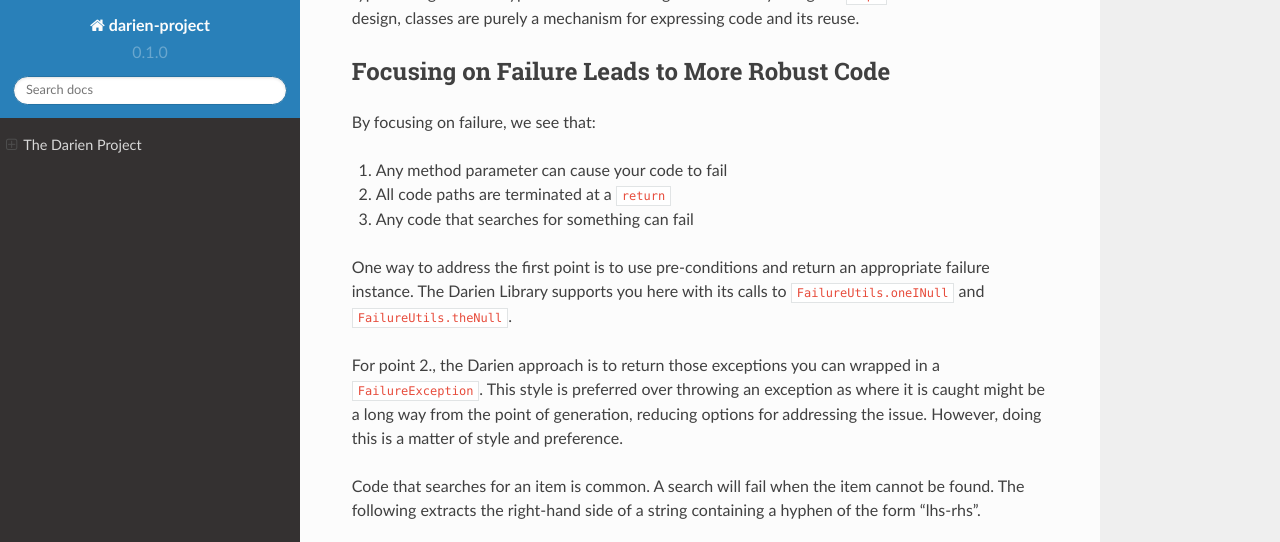
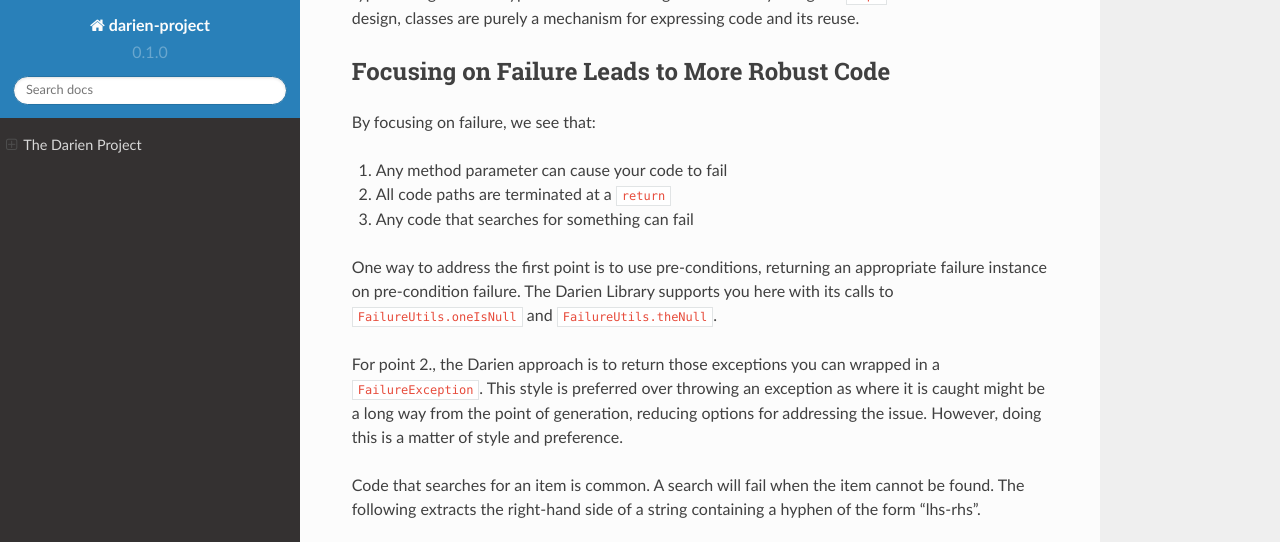
Before and after one commit to jh-evans/readthedocs, a Sphinx documentation site: the page built from docs/source/index.rst, in a window 1280 px wide and 900 px high, scrolled down 3360 px, cut to the strip 0-542 px from the top of the window. Built offline with Sphinx 7.4.7 and the Read the Docs theme 2.0.0, drawn with Linux system fonts in a browser that asks for light colours.

Commit message:
Update index.rst

```diff
--- a/docs/source/index.rst
+++ b/docs/source/index.rst
@@ -120,7 +120,7 @@ By focusing on failure, we see that:
 2. All code paths are terminated at a ``return``
 3. Any code that searches for something can fail
 
-One way to address the first point is to use pre-conditions and return an appropriate failure instance. The Darien Library supports you here with its calls to ``FailureUtils.oneINull`` and
+One way to address the first point is to use pre-conditions, returning an appropriate failure instance on pre-condition failure. The Darien Library supports you here with its calls to ``FailureUtils.oneIsNull`` and
 ``FailureUtils.theNull``.
 
 For point 2., the Darien approach is to return those exceptions you can wrapped in a ``FailureException``. This style is preferred over throwing an exception as where it is caught might be a long way from the point of generation, reducing options for addressing the issue. However, doing this is a matter of style and preference.
```
